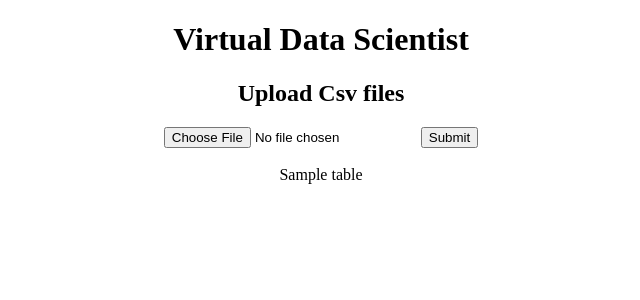
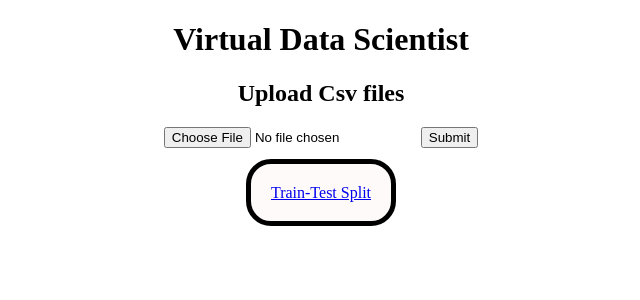
Before and after one commit to DeepakVelmurugan/Virtual-Data-Scientist, a Flask app: template templates/upload.html in a window 1280 px wide. Shown: the top 300 px of the page, without its empty margins (319-959 px from the left). Run offline with Flask 2, Linux system fonts and the light colour scheme; the template is opened without the code that fills it: most values are stand-ins (such as "Sample title", 1, 10 or a date in 2020).

Commit message:
Train-test page button appears

```diff
--- a/templates/upload.html
+++ b/templates/upload.html
@@ -14,8 +14,16 @@
 </form>
 </br>
 </div>
+{% set ok = namespace(value=0) %}
 {% for table in tables %}
       {{ table|safe }}
+      {{ ok.value }}
+      {% set ok.value = ok.value+1 %}
 {% endfor %}
 </form>
+<!-- </br> -->
+</br>
+{% if ok.value > 0 %}
+<a style="background:snow;padding:20px;width:200px;height:150px;border-radius: 25px; border: 5px solid black;" href="{{ url_for('train_test')}}">Train-Test Split</a>
+{% endif %}
 {%endblock%}
```
